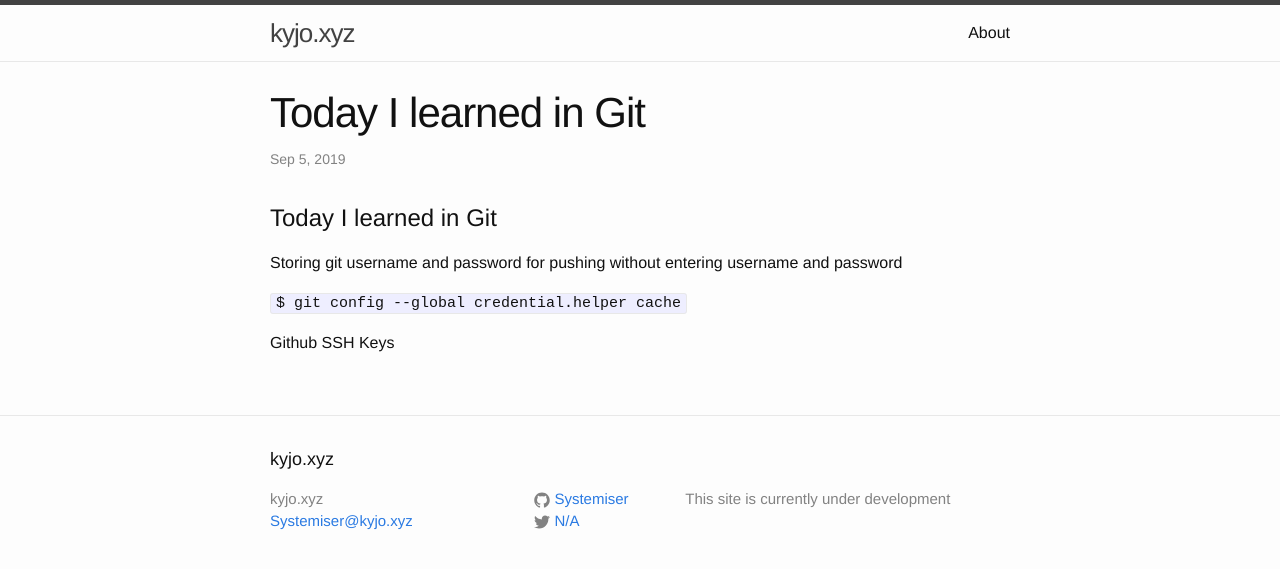
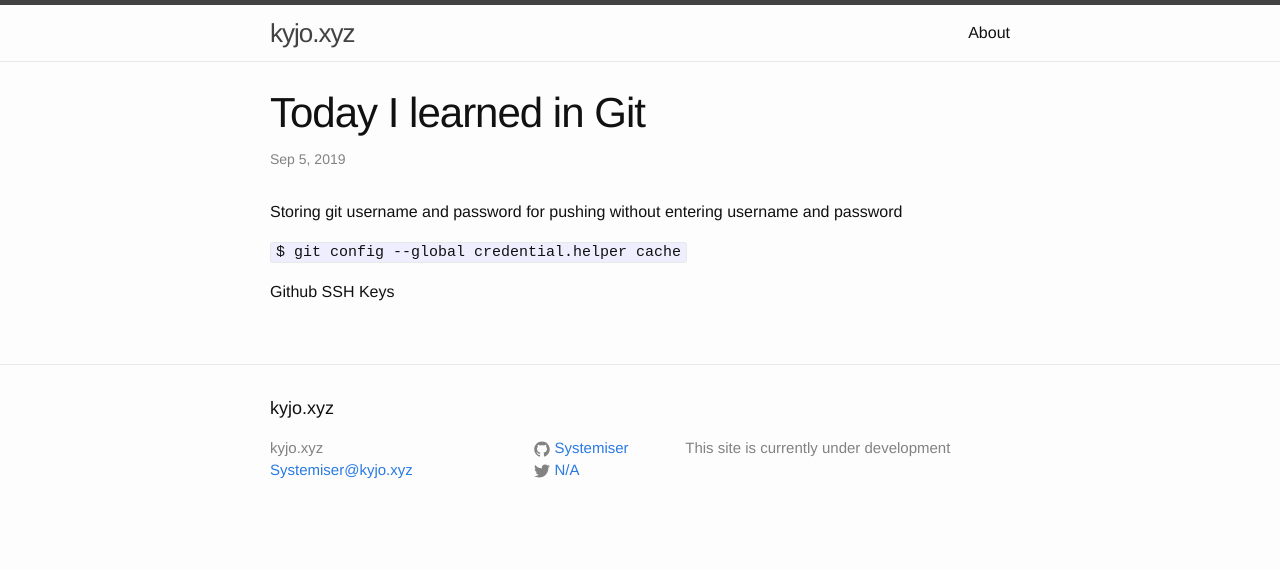
Before and after one commit to Systemiser/Systemiser.github.io, a Jekyll site: the page built from _posts/2019-09-05-Today-I-Learned-in-Git.markdown, in a window 1280 px wide. Shown: the top 569 px of the page. Built offline with Jekyll 4.4.1, drawn with Linux system fonts in a browser that asks for light colours.

Commit message:
Tremoved markdown title

```diff
--- a/_posts/2019-09-05-Today-I-Learned-in-Git.markdown
+++ b/_posts/2019-09-05-Today-I-Learned-in-Git.markdown
@@ -4,8 +4,6 @@ title: "Today I learned in Git"
 categories: [webdev]
 tags: [git,linux,shell,terminal]
 ---
-
-# Today I learned in Git
 Storing git username and password for pushing without entering username and password
 
 `$ git config --global credential.helper cache`
```
